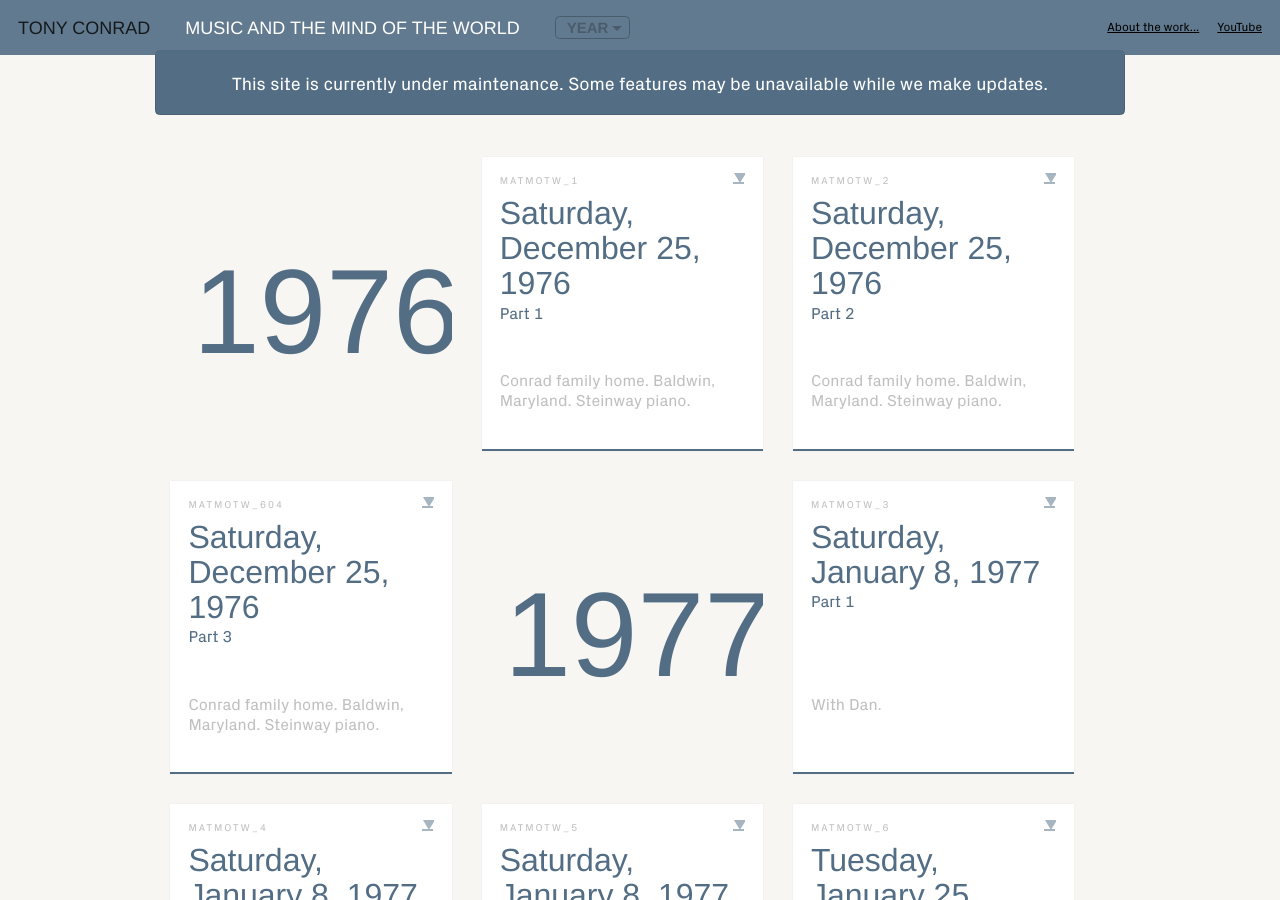
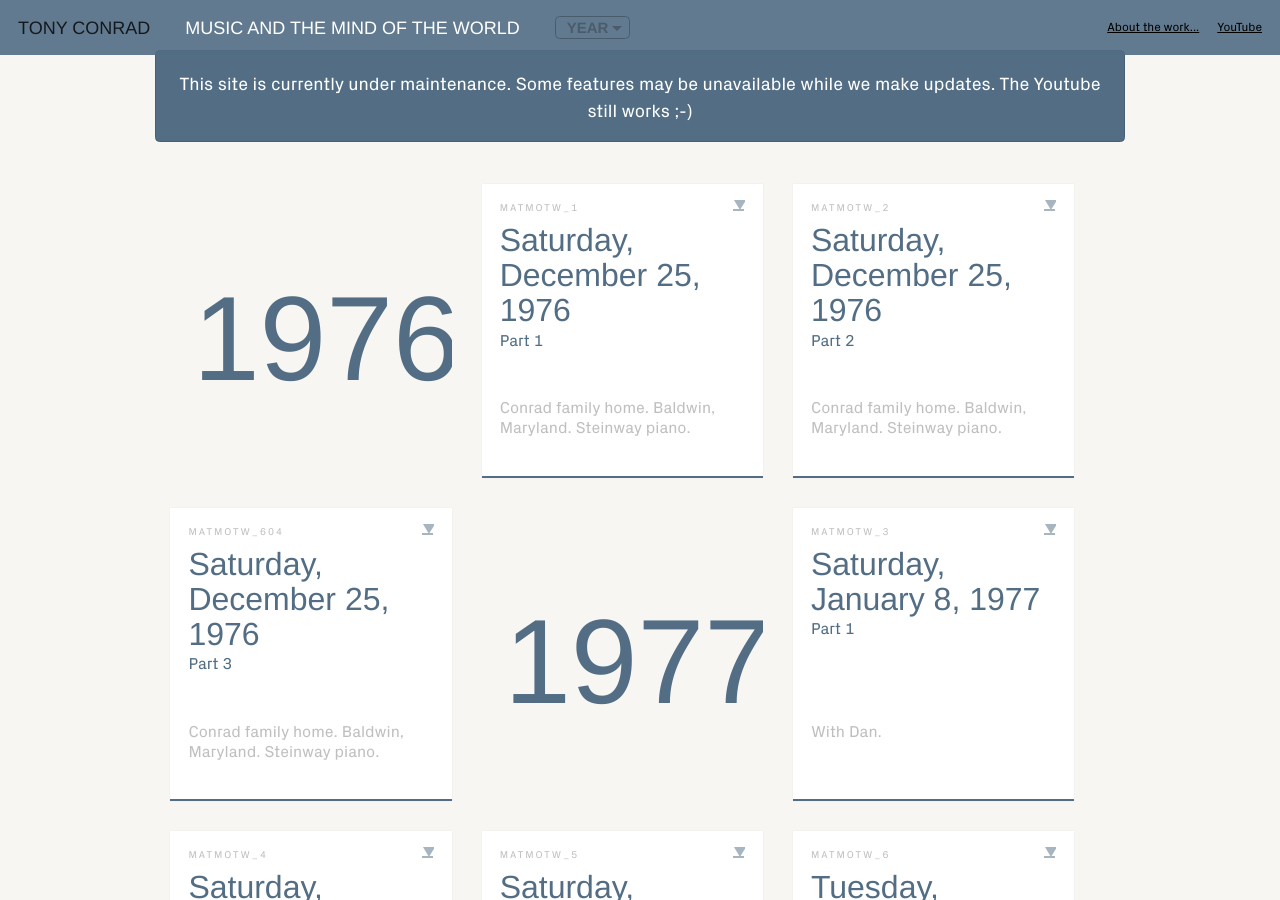
Before and after one commit to coryarcangel/music-and-the-mind-of-the-world, a Jekyll site: the page built from index.html, in a window 1280 px wide and 900 px high. Built offline with Jekyll 4.4.1, drawn with Linux system fonts in a browser that asks for light colours; nearby versions of some CDN libraries; some web fonts are replaced.

Commit message:
Update maintenance banner

```diff
--- a/index.html
+++ b/index.html
@@ -7,7 +7,7 @@ youtube: https://www.youtube.com/channel/UCPjrcaZeU9rMGAbmfYWeeLw
 <div class="home">
 
   <div class="alert maintenance-alert" role="alert">
-    This site is currently under maintenance. Some features may be unavailable while we make updates.
+    This site is currently under maintenance. Some features may be unavailable while we make updates. The Youtube still works ;-)
   </div>
 
   <section id="recordings">
```
